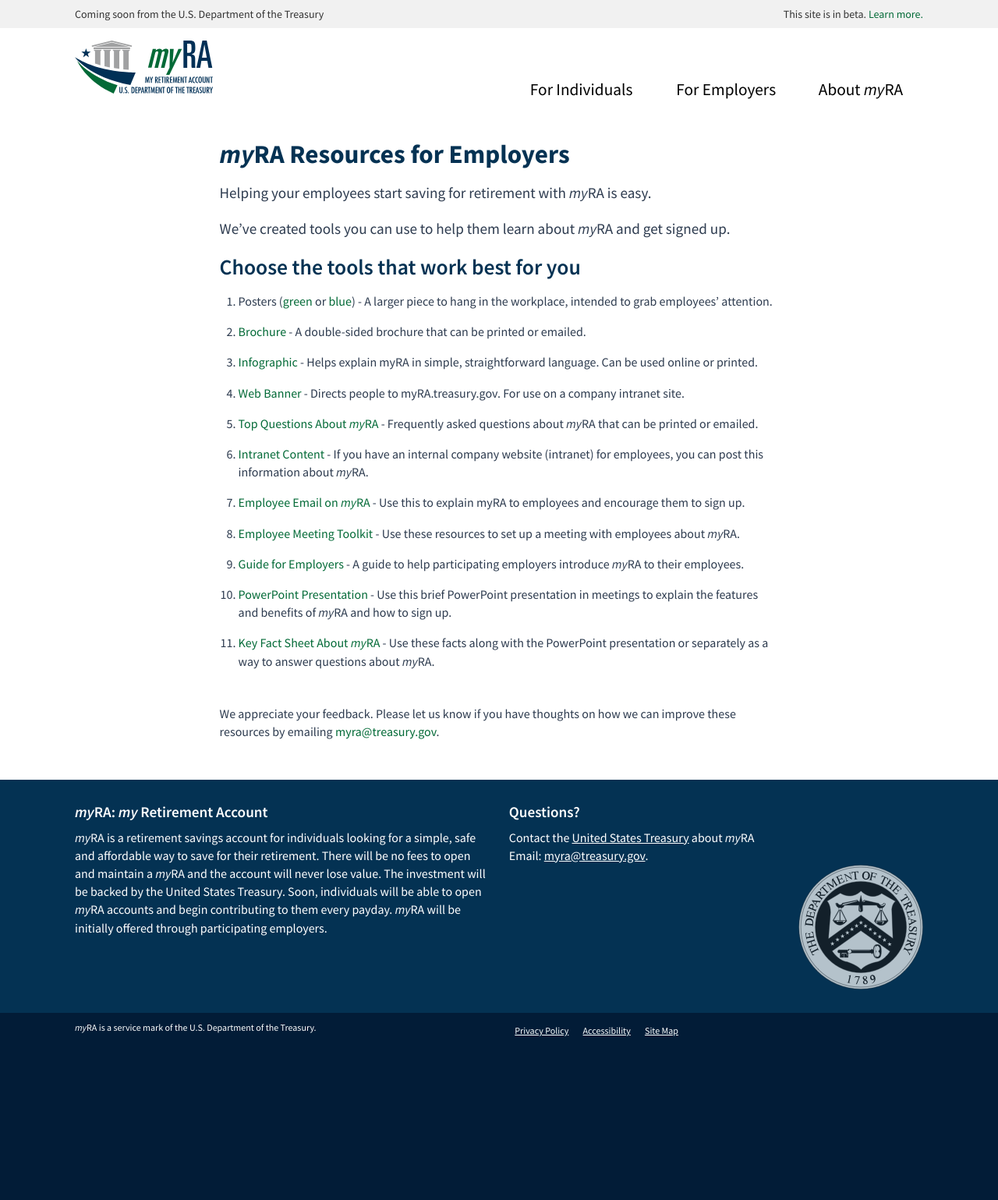
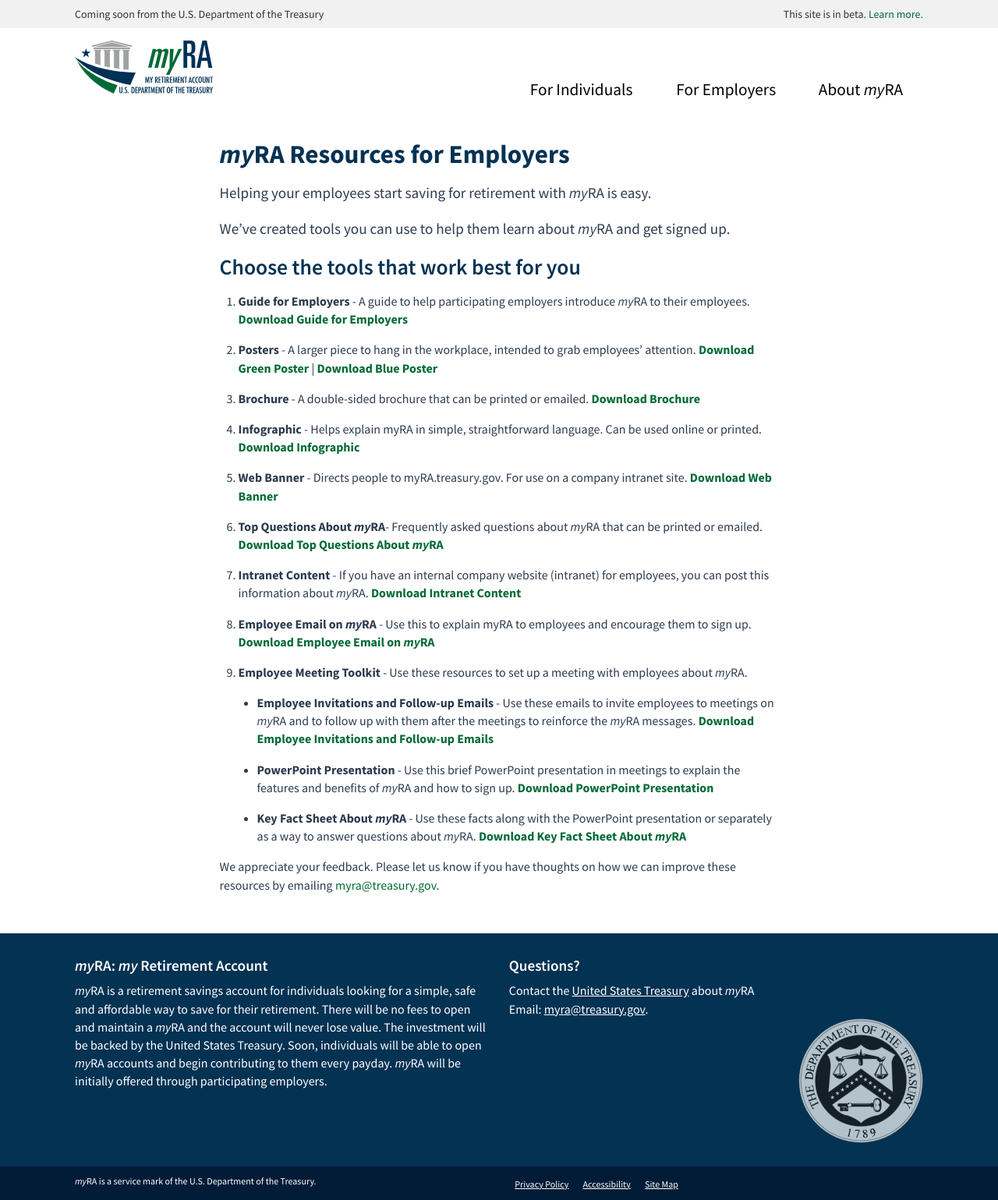
Before and after one commit to 18F/myra, a Jekyll site: the page built from employers/resources.html, in a window 1280 px wide. Shown: the whole page at 78% size. Built offline with Jekyll 4.4.1, drawn with Linux system fonts in a browser that asks for light colours; before the commit the page ends 1342 px from its top, so only the background shows below that.

Commit message:
Updating employer resources page

```diff
--- /dev/null
+++ b/employers/resources.html
@@ -0,0 +1,29 @@
+---
+layout: default
+bodyclass: default
+title: Resources for Employers
+---
+<div class="js-signup-alert"></div>
+<h1><span class="myra">myRA</span> Resources for Employers</h1>
+<p class="lead-text">Helping your employees start saving for retirement with <span class="myra">myRA</span> is easy.</p>
+<p class="lead-text">We’ve created tools you can use to help them learn about <span class="myra">myRA</span> and get signed up.</p>
+
+<h2>Choose the tools that work best for you</h2>
+<ol class="resource-list">
+  <li><strong>Guide for Employers</strong> - A guide to help participating employers introduce <span class="myra">myRA</span> to their employees. <a href="{{ site.baseurl }}/resources/myRA_Guide-for-Employers.pdf" title="Download PDF" target="_blank">Download Guide for Employers</a></li>
+  <li><strong>Posters</strong> - A larger piece to hang in the workplace, intended to grab employees’ attention. <a href="{{ site.baseurl }}/resources/myRA_Poster_Green.pdf" title="Download PDF" target="_blank">Download Green Poster</a> | <a href="{{ site.baseurl }}/resources/myRA_Poster_Blue.pdf" title="Download PDF" target="_blank">Download Blue Poster</a></li>
+  <li><strong>Brochure</strong> - A double-sided brochure that can be printed or emailed. <a href="{{ site.baseurl }}/resources/myRA_Brochure.pdf" title="Download PDF" target="_blank">Download Brochure</a></li>
+  <li><strong>Infographic</strong> - Helps explain myRA in simple, straightforward language. Can be used online or printed. <a href="{{ site.baseurl }}/resources/myRA_Infographic.pdf" title="Download PDF" target="_blank">Download Infographic</a></li>
+  <li><strong>Web Banner</strong> - Directs people to myRA.treasury.gov. For use on a company intranet site. <a href="{{ site.baseurl }}/resources/myRA_Web_Banner.jpg" title="Download Image" target="_blank">Download Web Banner</a></li>
+  <li><strong>Top Questions About <span class="myra">myRA</span></strong>- Frequently asked questions about <span class="myra">myRA</span> that can be printed or emailed. <a href="{{ site.baseurl }}/resources/myRA_Q-and-A.pdf" title="Download PDF" target="_blank">Download Top Questions About <span class="myra">myRA</span></a></li>
+  <li><strong>Intranet Content</strong> - If you have an internal company website (intranet) for employees, you can post this information about <span class="myra">myRA</span>. <a href="{{ site.baseurl }}/resources/myRA_intranet-content.docx" title="Download Document" target="_blank">Download Intranet Content</a></li>
+  <li><strong>Employee Email on <span class="myra">myRA</span></strong> - Use this to explain myRA to employees and encourage them to sign up. <a href="{{ site.baseurl }}/resources/myRA_employee-email.docx" title="Download Document" target="_blank">Download Employee Email on <span class="myra">myRA</span></a></li>
+  <li><strong>Employee Meeting Toolkit</strong></a> - Use these resources to set up a meeting with employees about <span class="myra">myRA</span>.
+    <ul class="default-ul">
+      <li><strong>Employee Invitations and Follow-up Emails</strong> - Use these emails to invite employees to meetings on <span class="myra">myRA</span> and to follow up with them after the meetings to reinforce the <span class="myra">myRA</span> messages. <a href="{{ site.baseurl }}/resources/myRA_invitations.docx" title="Download Document" target="_blank">Download Employee Invitations and Follow-up Emails</a></li>
+      <li><strong>PowerPoint Presentation</strong> - Use this brief PowerPoint presentation in meetings to explain the features and benefits of <span class="myra">myRA</span> and how to sign up. <a href="{{ site.baseurl }}/resources/myRA_presentation.pptx" title="Download PowerPoint Presentation" target="_blank">Download PowerPoint Presentation</a></li>
+      <li><strong>Key Fact Sheet About <span class="myra">myRA</span></strong> - Use these facts along with the PowerPoint presentation or separately as a way to answer questions about <span class="myra">myRA</span>. <a href="{{ site.baseurl }}/resources/myRA_key-facts.pdf" title="Download PDF" target="_blank">Download Key Fact Sheet About <span class="myra">myRA</span></a></li>
+    </ul>
+  </li>
+</ol>
+<p>We appreciate your feedback. Please let us know if you have thoughts on how we can improve these resources by emailing <a href="mailto:myra@treasury.gov">myra@treasury.gov</a>.</p>
--- a/employers/resources/index.html
+++ /dev/null
@@ -1,25 +0,0 @@
----
-layout: default
-bodyclass: default
-title: Resources for Employers
----
-<div class="js-signup-alert"></div>
-<h1><span class="myra">myRA</span> Resources for Employers</h1>
-<p class="lead-text">Helping your employees start saving for retirement with <span class="myra">myRA</span> is easy.</p>
-<p class="lead-text">We’ve created tools you can use to help them learn about <span class="myra">myRA</span> and get signed up.</p>
-
-<h2>Choose the tools that work best for you</h2>
-<ol class="downloads-list">
-  <li>Posters (<a href="myRA_Poster_Green.pdf" title="Download PDF">green</a> or <a href="myRA_Poster_Blue.pdf" title="Download PDF">blue</a>) - A larger piece to hang in the workplace, intended to grab employees’ attention.</li>
-  <li><a href="myRA_Brochure.pdf" title="Download PDF">Brochure</a> - A double-sided brochure that can be printed or emailed.</li>
-  <li><a href="myRA_Infographic.pdf" title="Download PDF">Infographic</a> - Helps explain myRA in simple, straightforward language. Can be used online or printed.</li>
-  <li><a href="myRA_Web_Banner.jpg" title="Download Image">Web Banner</a> - Directs people to myRA.treasury.gov. For use on a company intranet site.</li>
-  <li><a href="myRA_Q-and-A.pdf" title="Download PDF">Top Questions About <span class="myra">myRA</span></a> - Frequently asked questions about <span class="myra">myRA</span> that can be printed or emailed.</li>
-  <li><a href="myRA_intranet-content.docx" title="Download Document">Intranet Content</a> - If you have an internal company website (intranet) for employees, you can post this information about <span class="myra">myRA</span>.</li>
-  <li><a href="myRA_employee-email.docx" title="Download Document">Employee Email on <span class="myra">myRA</span></a> - Use this to explain myRA to employees and encourage them to sign up.</li>
-  <li><a href="myRA_meeting-toolkit.docx" title="Download Document">Employee Meeting Toolkit</a> - Use these resources to set up a meeting with employees about <span class="myra">myRA</span>.</li>
-  <li><a href="myRA_Guide-for-Employers.pdf" title="Download PDF">Guide for Employers</a> - A guide to help participating employers introduce <span class="myra">myRA</span> to their employees.</li>
-  <li><a href="myRA_presentation.pptx" title="Download PowerPoint Presentation">PowerPoint Presentation</a> - Use this brief PowerPoint presentation in meetings to explain the features and benefits of <span class="myra">myRA</span> and how to sign up.</li>
-  <li><a href="myRA_key-facts.pdf" title="Download PDF">Key Fact Sheet About <span class="myra">myRA</span></a> - Use these facts along with the PowerPoint presentation or separately as a way to answer questions about <span class="myra">myRA</span>.</li>
-</ol>
-<p>We appreciate your feedback. Please let us know if you have thoughts on how we can improve these resources by emailing <a href="mailto:myra@treasury.gov">myra@treasury.gov</a>.</p>
--- a/static/_sass/_custom.scss
+++ b/static/_sass/_custom.scss
@@ -1696,19 +1696,28 @@
   }
 }
 
+.resource-list {
+  @extend %default-ol;
+  margin-top: 1em;
+
+  li {
+    margin-bottom: 1em;
+  }
+
+  a {
+    font-weight: bold;
+  }
+
+  ul {
+    margin-top: 1em;
+  }
+}
+
 .resource-link {
   @include span-columns(12);
   padding-top: 1em;
 }
-//
-// .materials-preview {
-//   display: none;
-//
-//   @include media($medium-up) {
-//     display: block;
-//     @include span-columns(4);
-//   }
-// }
+
 
 /**************************/
 /* Home Page
```
Also changed, not shown: resources/myRA_Web_Banner.jpg (renamed from employers/resources/myRA_Web_Banner.jpg), 24 other files.
